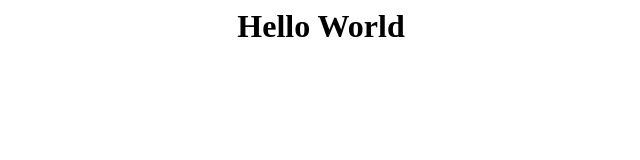
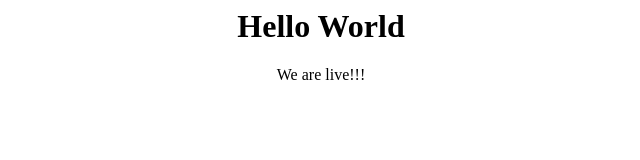
Before and after one commit to Soulless-indigo/Soulless-indigo.github.io, a plain HTML site: page index.html in a window 1280 px wide. Shown: the full height of the page, 319-959 px from the left. Drawn offline with Linux system fonts and the light colour scheme.

Commit message:
RISE AND SHINE

```diff
--- a/index.html
+++ b/index.html
@@ -1,4 +1,8 @@
 <html>
 <title>Laaraj</title>
-<body><center><h1>Hello World</h1></center></body>
+<body>
+    <center><h1>Hello World</h1>
+            <p>We are live!!!</p>
+    </center>
+</body>
 </html>
```
